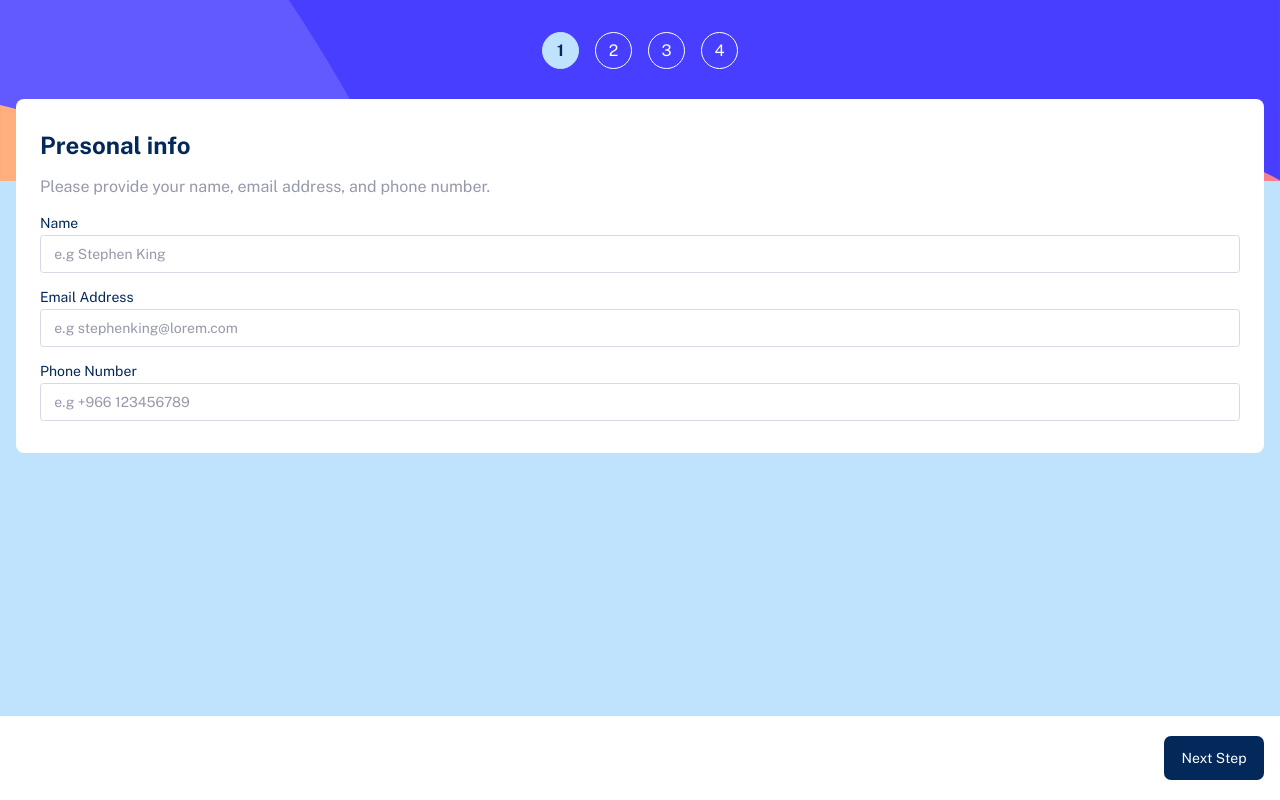
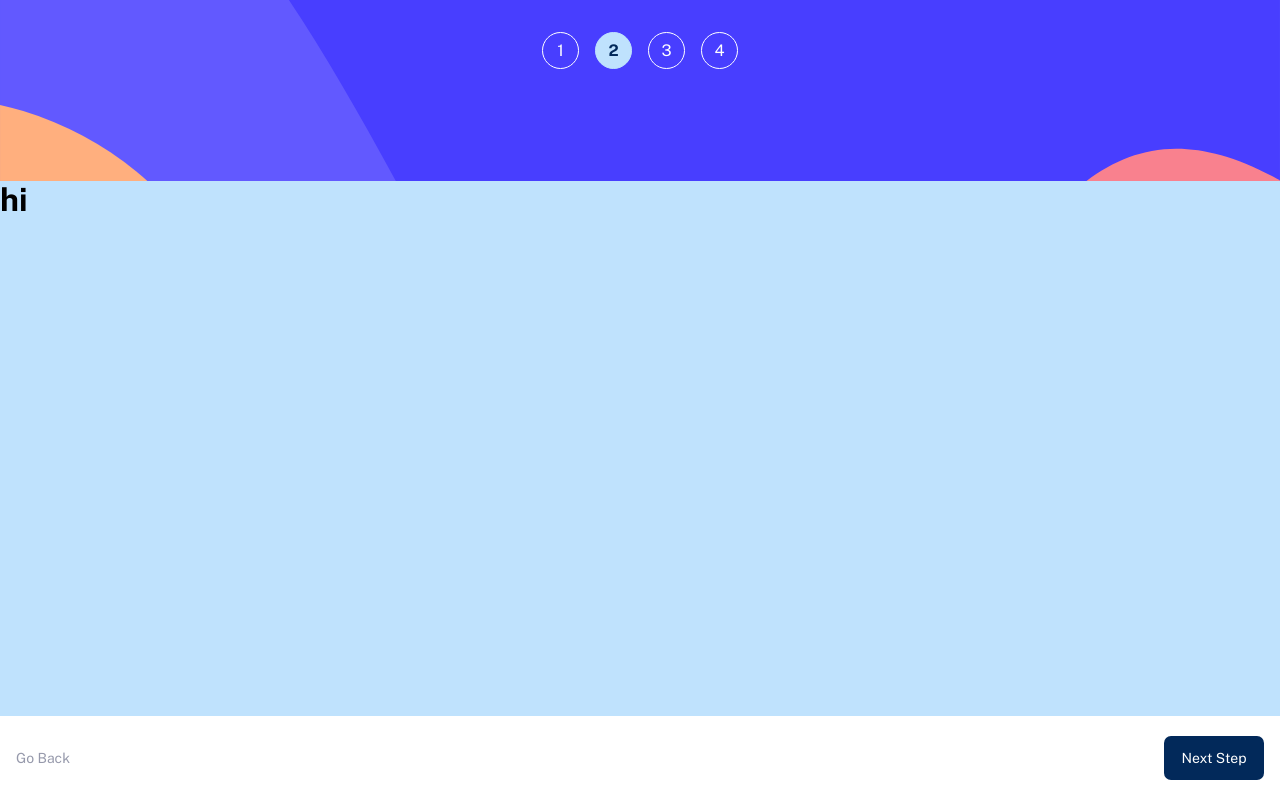
Before and after one commit to Mateeb11/multi-step-form, a React (Vite) app: page / in a window 1280 px wide. Built offline with nearby package versions, Linux system fonts and the light colour scheme.

Commit message:
moving navigation buttons to separate component

```diff
--- a/src/Component/Content.jsx
+++ b/src/Component/Content.jsx
@@ -5,6 +5,7 @@ import classes from "./Content.module.scss";
 import Info from "./Form/Info";
 import Plan from "./Form/Plan";
 import Steps from "./Steps/Steps";
+import Navigation from "./Steps/navigation";
 
 export default function Content() {
   const [isInfoFormValid, setIsInfoFormValid] = useState({
@@ -12,16 +13,7 @@ export default function Content() {
     isValid: false,
   });
 
-  const [step, setStep] = useState(1);
-
-  const stepHandler = () => {
-    if (step === 1) {
-      setIsInfoFormValid({ ...isInfoFormValid, isSubmitted: true });
-      if (isInfoFormValid.isValid) {
-        setStep(step + 1);
-      }
-    }
-  };
+  const [step, setStep] = useState(2);
 
   return (
     <>
@@ -36,15 +28,12 @@ export default function Content() {
         )}
         {step === 2 && <Plan />}
       </main>
-      <div className={classes.buttons}>
-        <button
-          className={`${classes.next} ${step === 4 && classes.confirm}`}
-          onClick={stepHandler}
-        >
-          {step === 4 ? "Confirm" : "Next Step"}
-        </button>
-        {step !== 1 && <button className={classes.back}>Go Back</button>}
-      </div>
+      <Navigation
+        step={step}
+        setStep={setStep}
+        isFormValid={isInfoFormValid}
+        setIsFormValid={setIsInfoFormValid}
+      />
     </>
   );
 }
--- a/src/Component/Content.module.scss
+++ b/src/Component/Content.module.scss
@@ -2,41 +2,3 @@
   display: flex;
   flex-direction: column;
 }
-.buttons {
-  position: absolute;
-  width: 100%;
-  bottom: 0;
-
-  display: flex;
-  flex-direction: row-reverse;
-  justify-content: space-between;
-
-  padding: 1.25em 1em;
-
-  background-color: var(--clr-neutral-100);
-
-  button {
-    border: none;
-    font-size: var(--font-size-small);
-  }
-
-  .next {
-    color: var(--clr-neutral-100);
-    background-color: var(--clr-primary-900);
-
-    padding: 1em;
-
-    border-radius: 0.5em;
-
-    width: 100px;
-  }
-
-  .back {
-    background-color: var(--clr-neutral-100);
-    color: var(--clr-neutral-700);
-  }
-
-  .confirm {
-    background-color: var(--clr-primary-700);
-  }
-}
--- /dev/null
+++ b/src/Component/Steps/Navigation.jsx
@@ -0,0 +1,41 @@
+import classes from "./Navigation.module.scss";
+
+export default function Navigation({
+  step,
+  setStep,
+  isFormValid,
+  setIsFormValid,
+}) {
+  const nextHandler = () => {
+    if (step === 1) {
+      setIsFormValid({ ...isFormValid, isSubmitted: true });
+      if (isFormValid.isValid) {
+        setStep(step + 1);
+      }
+    } else if (step === 4) {
+    } else {
+      setStep(step + 1);
+    }
+  };
+
+  const backHandler = () => {
+    setStep(step - 1);
+  };
+  return (
+    <>
+      <div className={classes.buttons}>
+        <button
+          className={`${classes.next} ${step === 4 && classes.confirm}`}
+          onClick={nextHandler}
+        >
+          {step === 4 ? "Confirm" : "Next Step"}
+        </button>
+        {step !== 1 && (
+          <button className={classes.back} onClick={backHandler}>
+            Go Back
+          </button>
+        )}
+      </div>
+    </>
+  );
+}
--- /dev/null
+++ b/src/Component/Steps/Navigation.module.scss
@@ -0,0 +1,38 @@
+.buttons {
+  position: absolute;
+  width: 100%;
+  bottom: 0;
+
+  display: flex;
+  flex-direction: row-reverse;
+  justify-content: space-between;
+
+  padding: 1.25em 1em;
+
+  background-color: var(--clr-neutral-100);
+
+  button {
+    border: none;
+    font-size: var(--font-size-small);
+  }
+
+  .next {
+    color: var(--clr-neutral-100);
+    background-color: var(--clr-primary-900);
+
+    padding: 1em;
+
+    border-radius: 0.5em;
+
+    width: 100px;
+  }
+
+  .back {
+    background-color: var(--clr-neutral-100);
+    color: var(--clr-neutral-700);
+  }
+
+  .confirm {
+    background-color: var(--clr-primary-700);
+  }
+}
```
